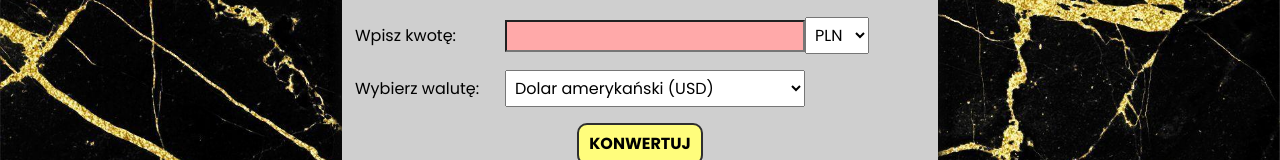
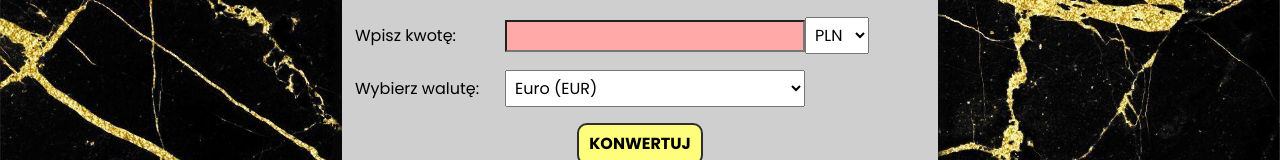
Before and after one commit to wojdaSoftware/currency-converter-react, a React (Create React App) app: page / in a window 1280 px wide. Shown: the part 350-510 px from the top of the page. Built offline with nearby package versions, Linux system fonts and the light colour scheme.

Commit message:
select inputs are now controlled components

```diff
--- a/src/Form/index.js
+++ b/src/Form/index.js
@@ -3,6 +3,8 @@ import './style.css'
 
 const Form = () => {
     const [currencyAmount, setCurrencyAmount] = useState("");
+    const [inputCurrency, setInputCurrency] = useState("PLN");
+    const [outputCurrency, setOutputCurrency] = useState("EUR")
 
     const onFormSubmit = (event) => {
         event.preventDefault();
@@ -24,9 +26,15 @@ const Form = () => {
                             className="form__field"
                             value={currencyAmount}
                             onChange={(event) => setCurrencyAmount(event.target.value)}
-                            required />
+                            required
+                        />
                     </label>
-                    <select name="currency-input" className="form__field form__field--secondary" defaultValue={"PLN"}>
+                    <select
+                        name="currency-input"
+                        className="form__field form__field--secondary"
+                        defaultValue={inputCurrency}
+                        onChange={(event) => setInputCurrency(event.target.value)}
+                    >
                         <option>PLN</option>
                         <option>USD</option>
                         <option>EUR</option>
@@ -35,7 +43,12 @@ const Form = () => {
                 <p>
                     <label>
                         <span className="form__labelText">Wybierz walutę:</span>
-                        <select name="currency-output" className="form__field" defaultValue={"USD"}>
+                        <select
+                            name="currency-output"
+                            className="form__field"
+                            defaultValue={outputCurrency}
+                            onChange={(event) => setOutputCurrency(event.target.value)}
+                        >
                             <option value="PLN">Złoty (PLN)</option>
                             <option value="USD">Dolar amerykański (USD)</option>
                             <option value="EUR">Euro (EUR)</option>
```
